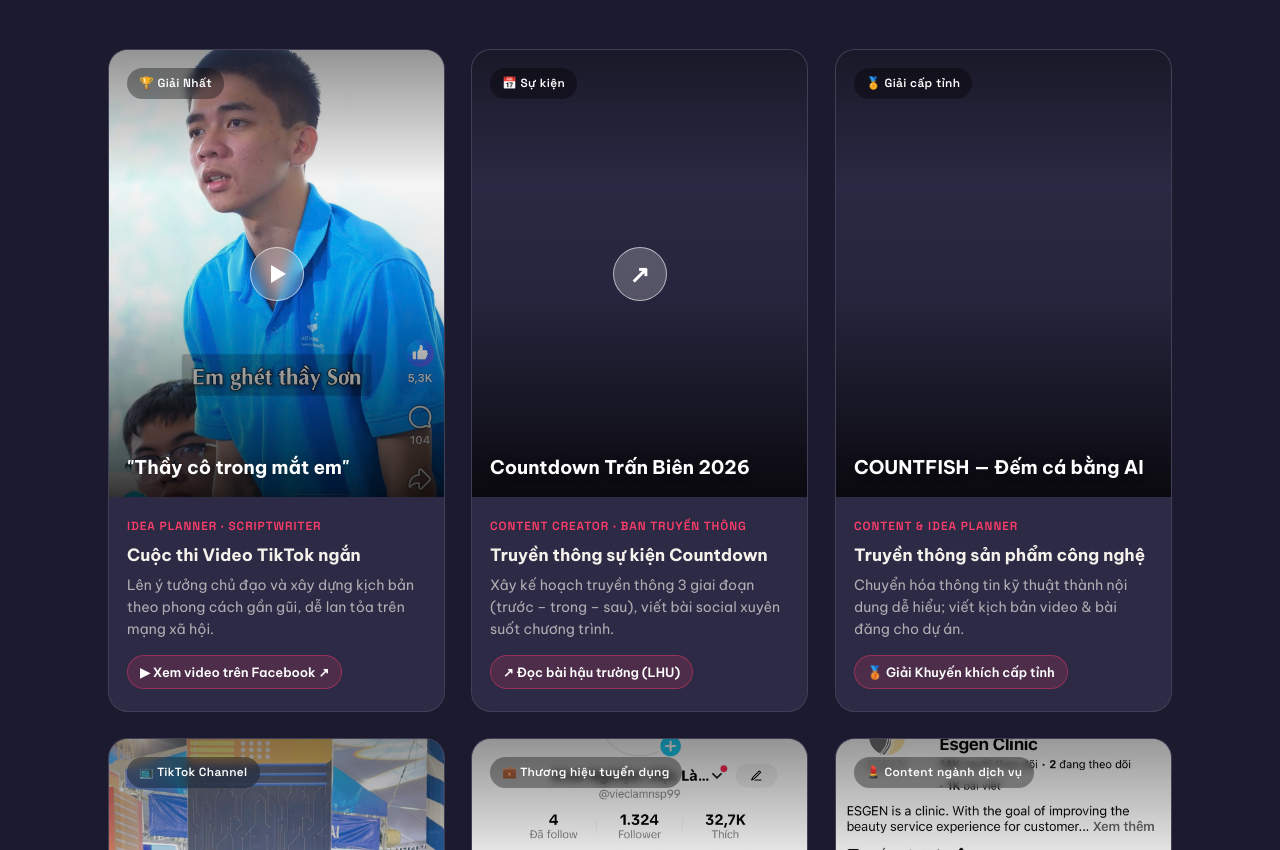
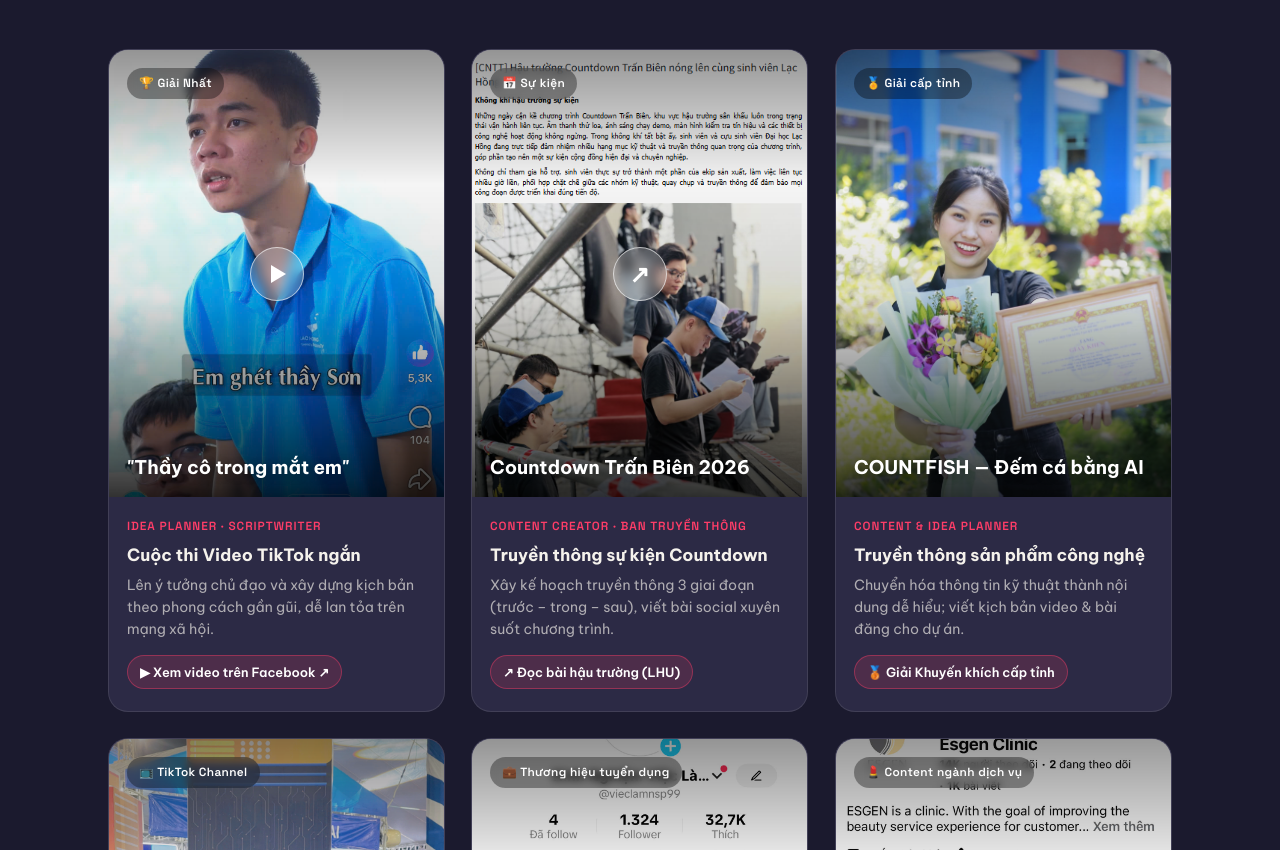
Before and after one commit to gianglth-jpg/hoanggiangportfolio, a plain HTML site: page index.html in a window 1280 px wide. Shown: the part 2166-3016 px from the top of the page. Drawn offline with Linux system fonts and the light colour scheme.

Commit message:
Update index.html

```diff
--- a/index.html
+++ b/index.html
@@ -414,7 +414,7 @@ footer{text-align:center;padding:30px;font-size:.82rem;color:var(--muted);backgr
       </a>
 
       <a class="reel reveal" href="https://lhu.edu.vn/540/50826/CNTT-Hau-truong-Countdown-Tran-Bien-nong-len-cung-sinh-vien-Lac-Hong.html" target="_blank" rel="noopener">
-        <div class="reel-cover" style="background:linear-gradient(to bottom,rgba(0,0,0,.42),rgba(0,0,0,.04) 30%,rgba(0,0,0,.12) 55%,rgba(0,0,0,.78)),url(assets/countdown-tran-bien-2026.jpg) center/cover">
+        <div class="reel-cover" style="background:linear-gradient(to bottom,rgba(0,0,0,.42),rgba(0,0,0,.04) 30%,rgba(0,0,0,.12) 55%,rgba(0,0,0,.78)),url(assets/countdown-tran-bien-2026.png) center/cover">
           <span class="badge">📅 Sự kiện</span>
           <div class="play ext"></div>
           <div class="cover-cap">Countdown Trấn Biên 2026</div>
@@ -428,7 +428,7 @@ footer{text-align:center;padding:30px;font-size:.82rem;color:var(--muted);backgr
       </a>
 
       <article class="reel reveal">
-        <div class="reel-cover no-play" style="background:linear-gradient(to bottom,rgba(0,0,0,.42),rgba(0,0,0,.04) 30%,rgba(0,0,0,.12) 55%,rgba(0,0,0,.78)),url(assets/countfish-em-ca-bang-ai.jpg) center/cover">
+        <div class="reel-cover no-play" style="background:linear-gradient(to bottom,rgba(0,0,0,.42),rgba(0,0,0,.04) 30%,rgba(0,0,0,.12) 55%,rgba(0,0,0,.78)),url(assets/countfish-dem-ca-bang-ai.jpg) center/cover">
           <span class="badge">🏅 Giải cấp tỉnh</span>
           <div class="play"></div>
           <div class="cover-cap">COUNTFISH — Đếm cá bằng AI</div>
```
